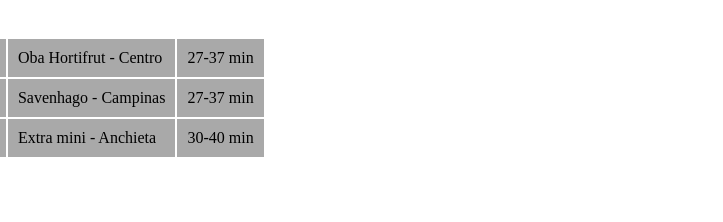
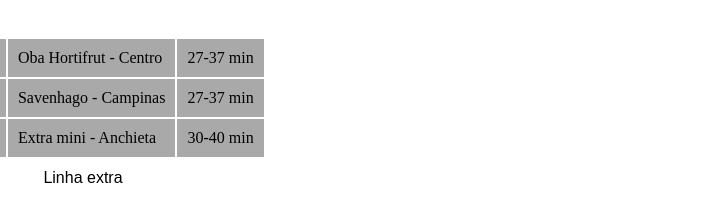
Before and after one commit to camilinhadofivesos/Test, a plain HTML site: page index.html in a window 1280 px wide. Shown: the part 516-738 px from the top of the page, 557-1280 px from the left. Drawn offline with Linux system fonts and the light colour scheme.

Commit message:
Update index.html

```diff
--- a/index.html
+++ b/index.html
@@ -152,6 +152,8 @@
         </tr>
     </table>
 
+    <p>Linha extra</p>
+
 </body>
 
 </html>
```
